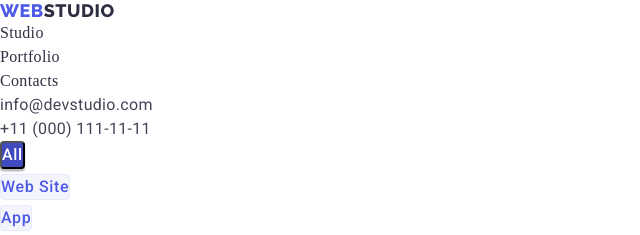
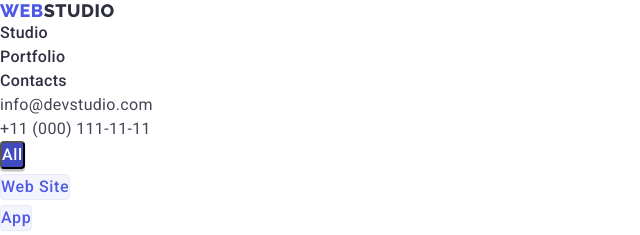
Before and after one commit to Hearlly/goit-markup-hw-02, a plain HTML site: page portfolio.html in a window 1280 px wide. Shown: the top 235 px of the page, 0-640 px from the left. Drawn offline with Linux system fonts and the light colour scheme.

Commit message:
promise final na

```diff
--- a/css/index.css
+++ b/css/index.css
@@ -242,11 +242,11 @@ ul {
 .portfolio-list-item {
   text-decoration: none;
   color: var(--navyblue, #2E2F42);
-  font-family: "Roboto" sans-serif;
+  font-family: "Roboto", sans-serif;
   font-size: 16px;
   font-style: normal;
   font-weight: 500;
-  line-height: 24px; /* 150% */
+  line-height: 24px;
   letter-spacing: 0.32px;
 }
 
```
